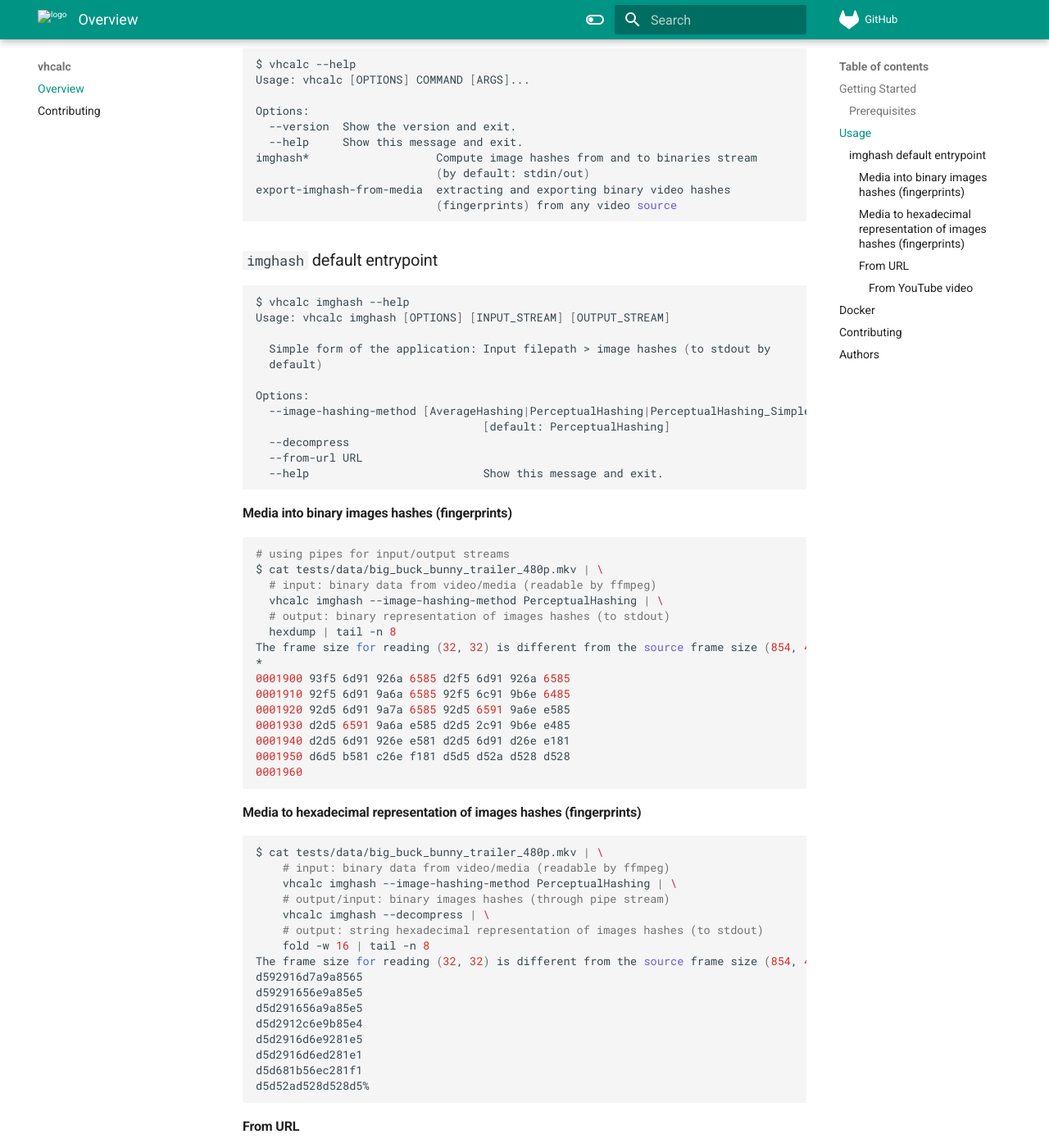
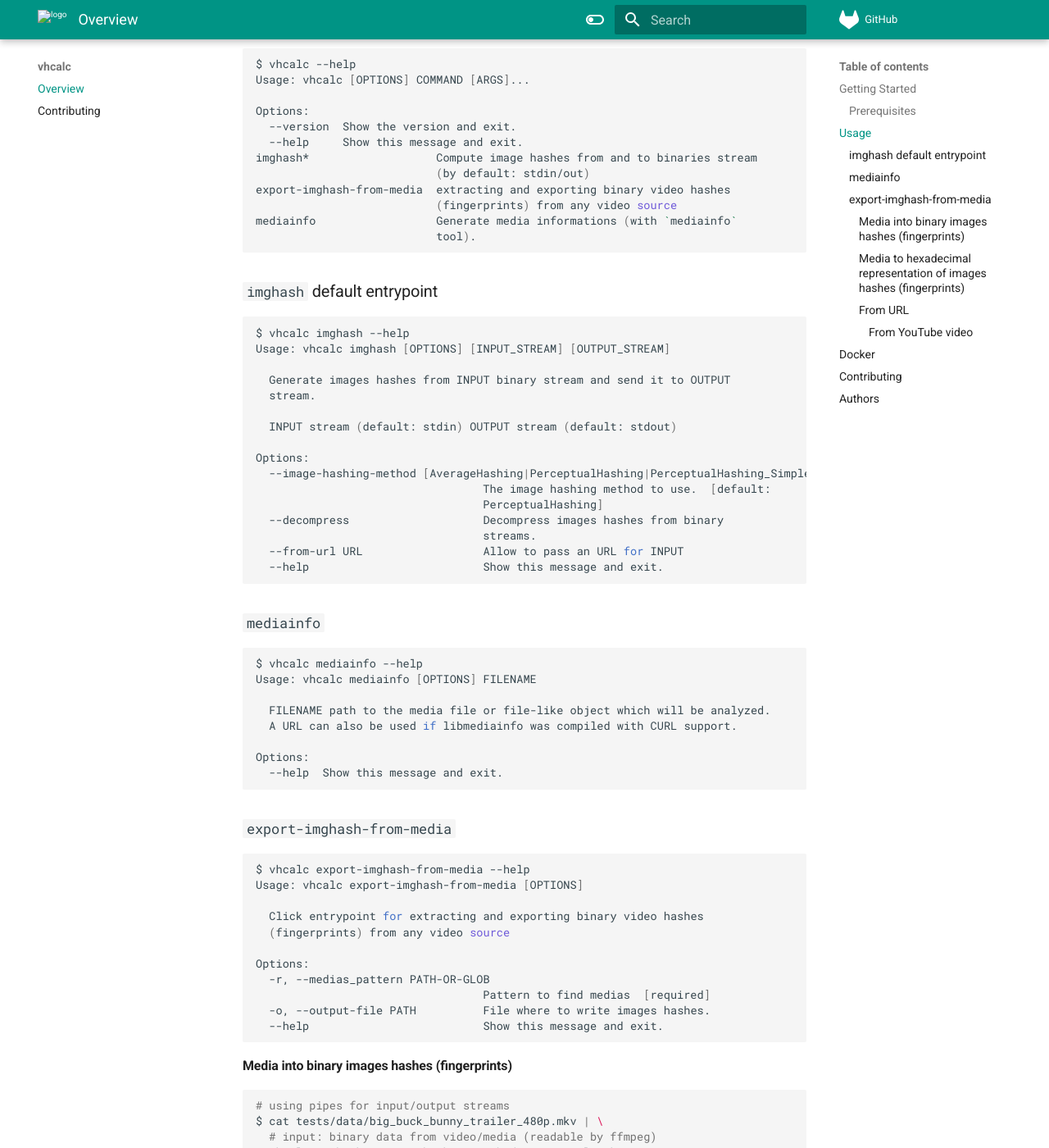
Before and after one commit to yoyonel/vhcalc, an MkDocs documentation site: the page built from docs/README.md, in a window 1280 px wide and 1400 px high, scrolled down 616 px. Shown: the whole window at 82% size. Built offline with MkDocs 1.6.1 and Material for MkDocs 9.7.7, drawn with Linux system fonts in a browser that asks for light colours; comment, search, counter and statistics services are not loaded; some of the changed text lies outside the part shown.

Commit message:
docs: sync with master & fix broken links
- Updated `docs/README.md` to reflect current CLI commands and options.
- Added usage documentation for `mediainfo` and `export-imghash-from-media` commands.
- Updated `imghash` and Docker usage examples.
- Verified strict build with mkdocs.

Co-authored-by: yoyonel <7001058+yoyonel@users.noreply.github.com>

````diff
--- a/docs/README.md
+++ b/docs/README.md
@@ -33,6 +33,8 @@ imghash*                   Compute image hashes from and to binaries stream
                            (by default: stdin/out)
 export-imghash-from-media  extracting and exporting binary video hashes
                            (fingerprints) from any video source
+mediainfo                  Generate media informations (with `mediainfo`
+                           tool).
 ```
 
 ### `imghash` default entrypoint
@@ -41,14 +43,47 @@ export-imghash-from-media  extracting and exporting binary video hashes
 $ vhcalc imghash --help
 Usage: vhcalc imghash [OPTIONS] [INPUT_STREAM] [OUTPUT_STREAM]
 
-  Simple form of the application: Input filepath > image hashes (to stdout by
-  default)
+  Generate images hashes from INPUT binary stream and send it to OUTPUT
+  stream.
+
+  INPUT stream (default: stdin) OUTPUT stream (default: stdout)
 
 Options:
   --image-hashing-method [AverageHashing|PerceptualHashing|PerceptualHashing_Simple|DifferenceHashing|WaveletHashing]
-                                  [default: PerceptualHashing]
-  --decompress
-  --from-url URL
+                                  The image hashing method to use.  [default:
+                                  PerceptualHashing]
+  --decompress                    Decompress images hashes from binary
+                                  streams.
+  --from-url URL                  Allow to pass an URL for INPUT
+  --help                          Show this message and exit.
+```
+
+### `mediainfo`
+
+```shell
+$ vhcalc mediainfo --help
+Usage: vhcalc mediainfo [OPTIONS] FILENAME
+
+  FILENAME path to the media file or file-like object which will be analyzed.
+  A URL can also be used if libmediainfo was compiled with CURL support.
+
+Options:
+  --help  Show this message and exit.
+```
+
+### `export-imghash-from-media`
+
+```shell
+$ vhcalc export-imghash-from-media --help
+Usage: vhcalc export-imghash-from-media [OPTIONS]
+
+  Click entrypoint for extracting and exporting binary video hashes
+  (fingerprints) from any video source
+
+Options:
+  -r, --medias_pattern PATH-OR-GLOB
+                                  Pattern to find medias  [required]
+  -o, --output-file PATH          File where to write images hashes.
   --help                          Show this message and exit.
 ```
 
@@ -157,6 +192,8 @@ imghash*                   Compute image hashes from and to binaries stream
                            (by default: stdin/out)
 export-imghash-from-media  extracting and exporting binary video hashes
                            (fingerprints) from any video source
+mediainfo                  Generate media informations (with `mediainfo`
+                           tool).
 ```
 
 ```shell
````
